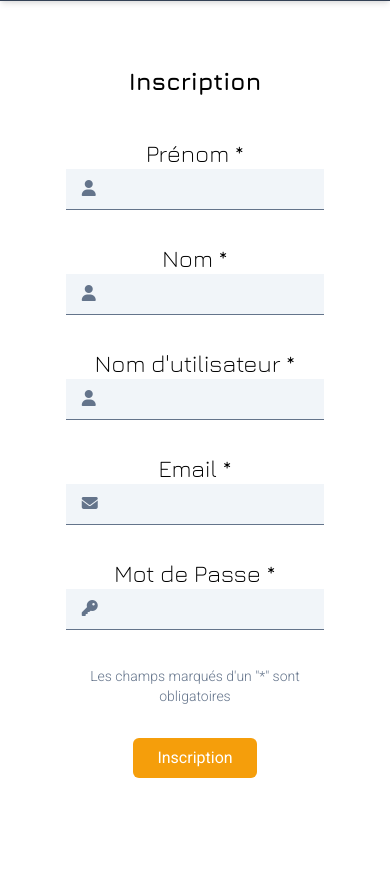
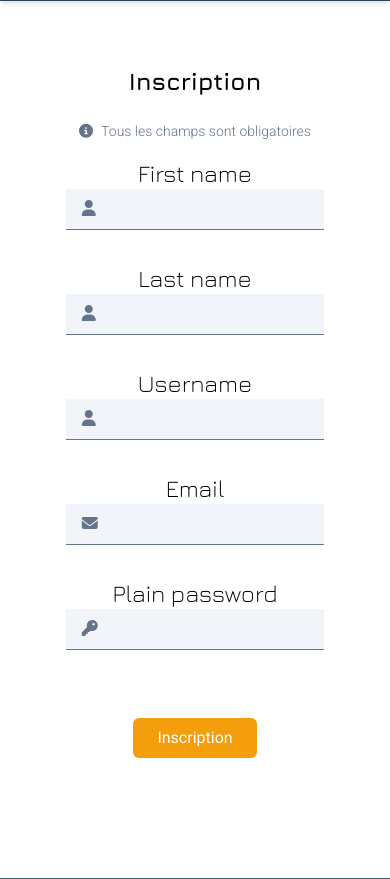
Before and after one commit to OlivierFL/snowtricks, a Symfony app: template templates/registration/register.html.twig in a window 390 px wide. Shown: the part 55-934 px from the top of the page. Run offline with Twig, Linux system fonts and the light colour scheme; the template is opened without the code that fills it, so the values that code supplies are empty; form fields are guessed from the names that the template uses; style sheets or scripts are compiled from the project's sources; some libraries are stand-ins or nearby versions.

Commit message:
Add constraints for User registration, and add translations for error messages

```diff
--- a/templates/form/_register_form.html.twig
+++ b/templates/form/_register_form.html.twig
@@ -7,8 +7,11 @@
     </div>
   {% endfor %}
 
+  <div class="text-sm font-light text-gray-500 mb-4">
+    <p><i class="fas fa-info-circle pr-2"></i>Tous les champs sont obligatoires</p>
+  </div>
   <div class="lg:col-start-1 lg:col-end-2">
-    {{ form_label(registrationForm.firstName, 'Prénom *', {
+    {{ form_label(registrationForm.firstName, null, {
       'label_attr': {'class': 'font-jura font-light text-2xl mb-2'
       }}) }}
     <div class="mb-4">
@@ -36,7 +39,7 @@
     </div>
   </div>
   <div class="lg:col-start-2 lg:col-end-3">
-    {{ form_label(registrationForm.lastName, 'Nom *', {
+    {{ form_label(registrationForm.lastName, null, {
       'label_attr': {'class': 'font-jura font-light text-2xl mb-2'
       }}) }}
     <div class="mb-4">
@@ -60,7 +63,7 @@
     </div>
   </div>
   <div class="lg:col-start-1 lg:col-end-3">
-    {{ form_label(registrationForm.username, 'Nom d\'utilisateur *', {
+    {{ form_label(registrationForm.username, null, {
       'label_attr': {'class': 'font-jura font-light text-2xl mb-2'
       }}) }}
     <div class="mb-4">
@@ -84,7 +87,7 @@
     </div>
   </div>
   <div class="lg:col-start-1 lg:col-end-3">
-    {{ form_label(registrationForm.email, 'Email *', {
+    {{ form_label(registrationForm.email, null, {
       'label_attr': {'class': 'font-jura font-light text-2xl mb-2'
       }}) }}
     <div class="mb-4">
@@ -108,7 +111,7 @@
     </div>
   </div>
   <div class="lg:col-start-1 lg:col-end-3">
-    {{ form_label(registrationForm.plainPassword, 'Mot de Passe *', {
+    {{ form_label(registrationForm.plainPassword, null, {
       'label_attr': {'class': 'font-jura font-light text-2xl mb-2'
       }}) }}
     <div class="mb-4">
@@ -131,9 +134,6 @@
       </div>
     </div>
   </div>
-  <div class="text-sm font-light text-gray-500">
-    <p>Les champs marqués d'un "*" sont obligatoires</p>
-  </div>
 </div>
 <div class="text-center">
   <button class="inline-block bg-yellow-500 hover:bg-yellow-600 transition duration-500 delay-100 ease-out text-white px-6 py-2 rounded-md"
--- a/templates/registration/register.html.twig
+++ b/templates/registration/register.html.twig
@@ -12,7 +12,7 @@
         >
       </div>
       <div class="lg:col-start-2 lg:col-end-5">
-        <h1 class="font-jura font-bold text-center lg:text-left text-2xl lg:text-4xl mb-10 mb-6 lg:border-l-4 border-yellow-500 lg:ml-10 lg:pl-4">
+        <h1 class="font-jura font-bold text-center lg:text-left text-2xl lg:text-4xl mb-6 lg:border-l-4 border-yellow-500 lg:ml-10 lg:pl-4">
           Inscription</h1>
         {{ include('form/_register_form.html.twig') }}
       </div>
--- /dev/null
+++ b/translations/messages.fr.yaml
@@ -0,0 +1,4 @@
+First name: Prénom
+Last name: Nom
+Username: Nom d'utilisateur
+Plain password: Mot de passe
--- /dev/null
+++ b/translations/validators.fr.yaml
@@ -0,0 +1,3 @@
+There is already an account with this username or email: Le nom d'utilisateur est déjà utilisé
+Your username must be at least {{ limit }} characters long: Le nom d'utilisateur doit contenir au moins {{ limit }} caractères
+Your password should be at least {{ limit }} characters: Le mot de passe doit contenir au moins {{ limit }} caractères
```
Also changed, not shown: src/Entity/User.php (+34 -1 lines).
